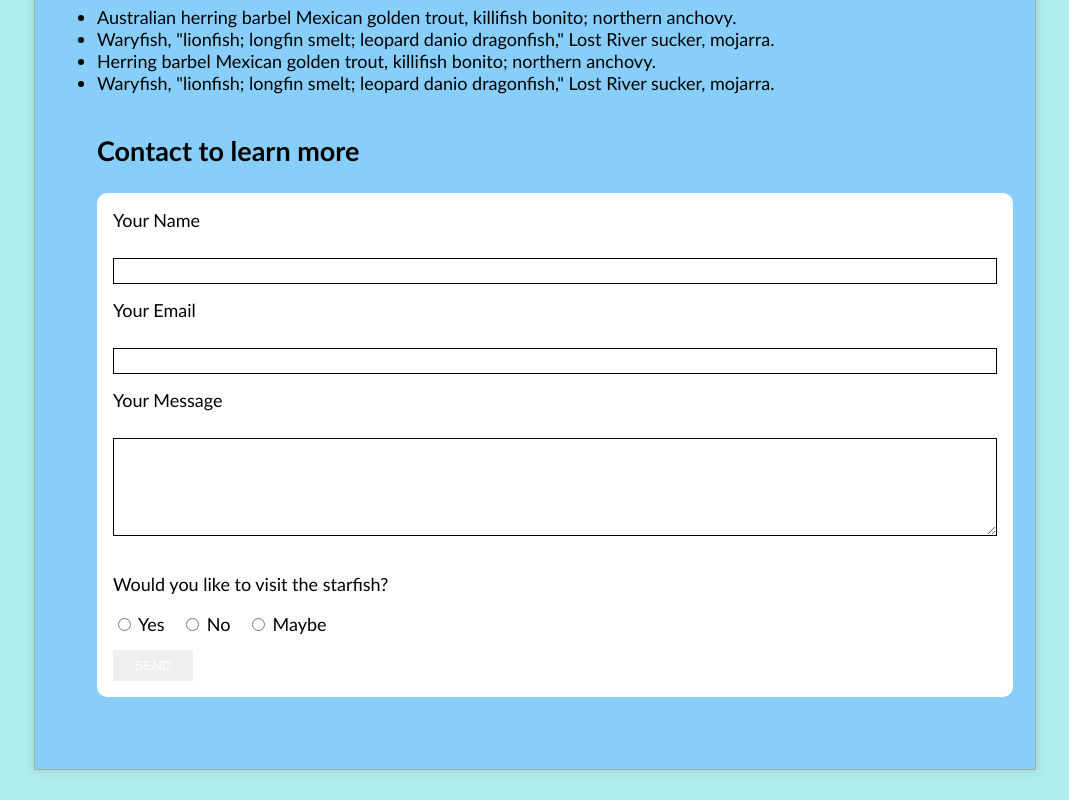
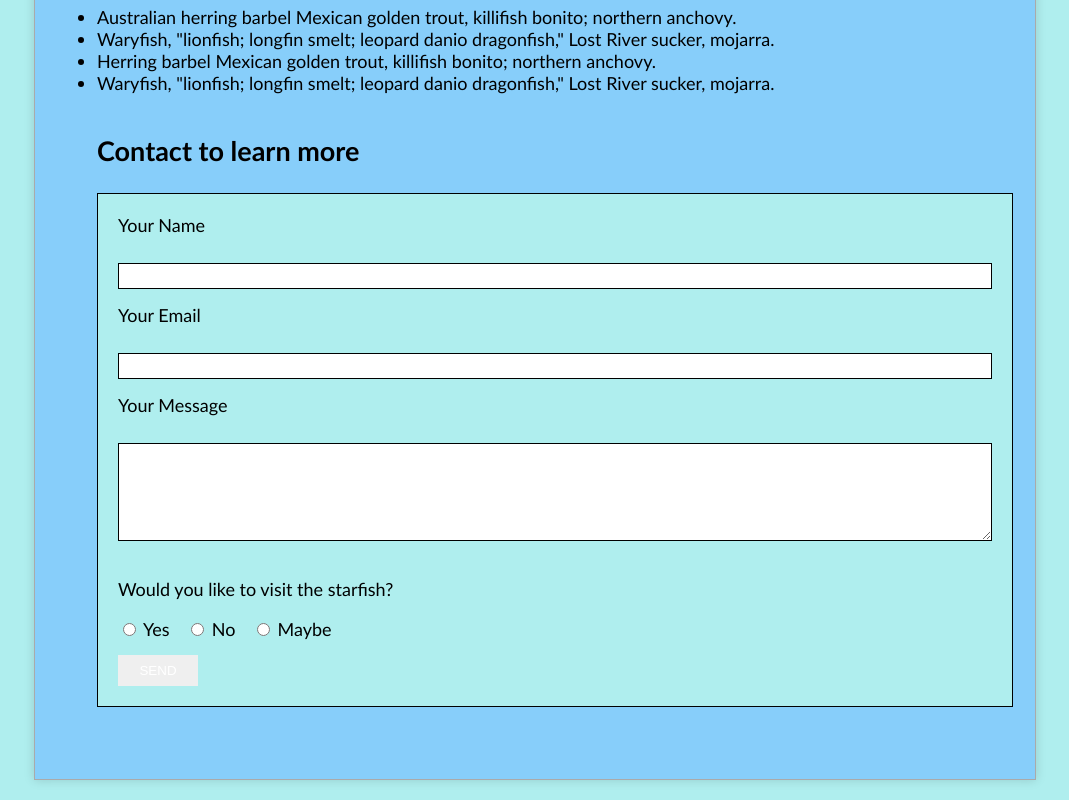
Before and after one commit to phil0473/phil0473.github.io, a plain HTML site: page midterm/index.html in a window 1280 px wide. Shown: the part 900-1700 px from the top of the page, without its empty margins (105-1174 px from the left). Drawn offline with Linux system fonts and the light colour scheme.

Commit message:
fixes form

```diff
--- a/midterm/main.css
+++ b/midterm/main.css
@@ -98,9 +98,9 @@ list-style: none;
 
 }
 .form{
-    background: #ffffff;
-    border-radius: 10px;
-    padding: 16px;
+    background:paleturquoise;
+     border: 1px solid #000;
+    padding: 20px;
     margin: 26px 0;
 }
 
```
